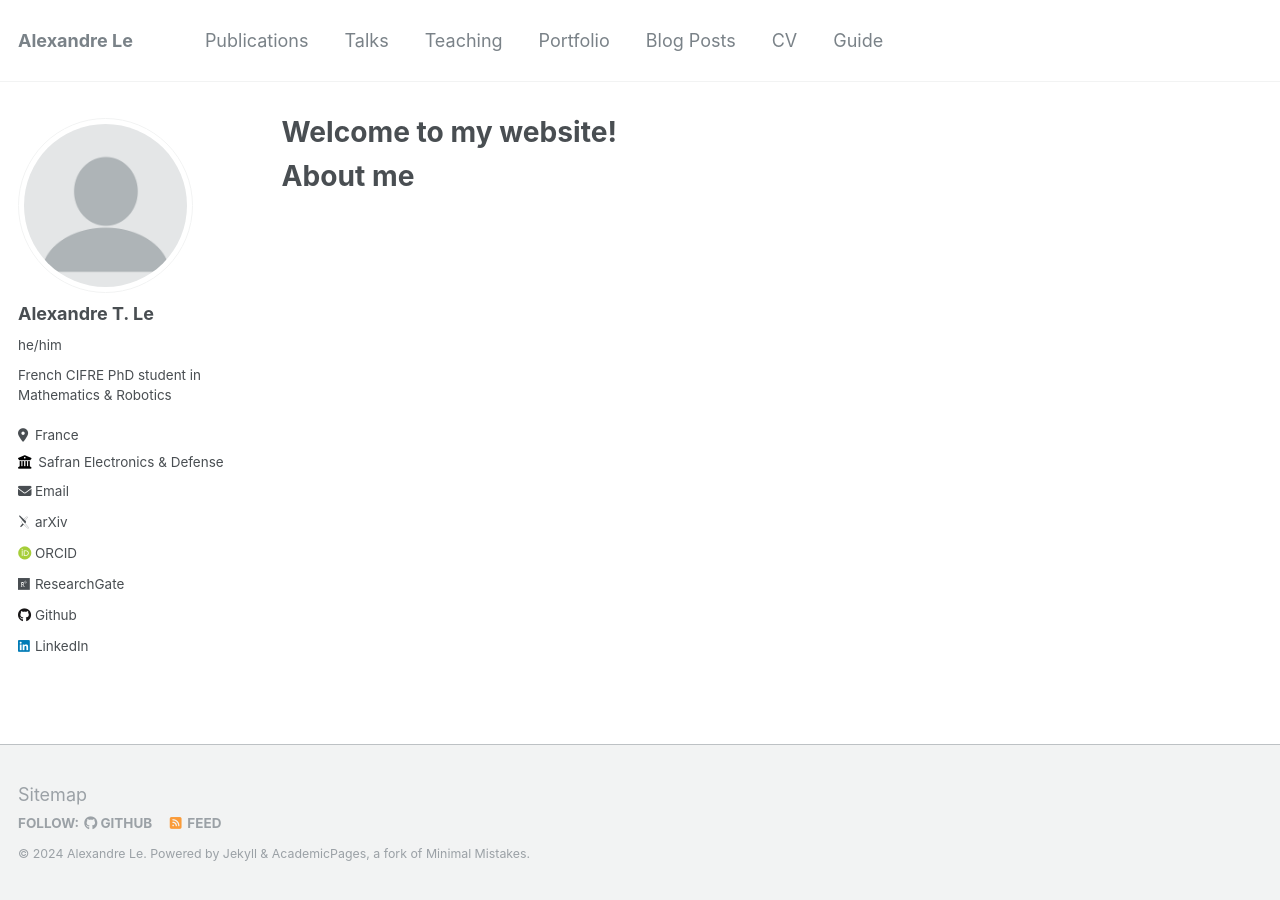
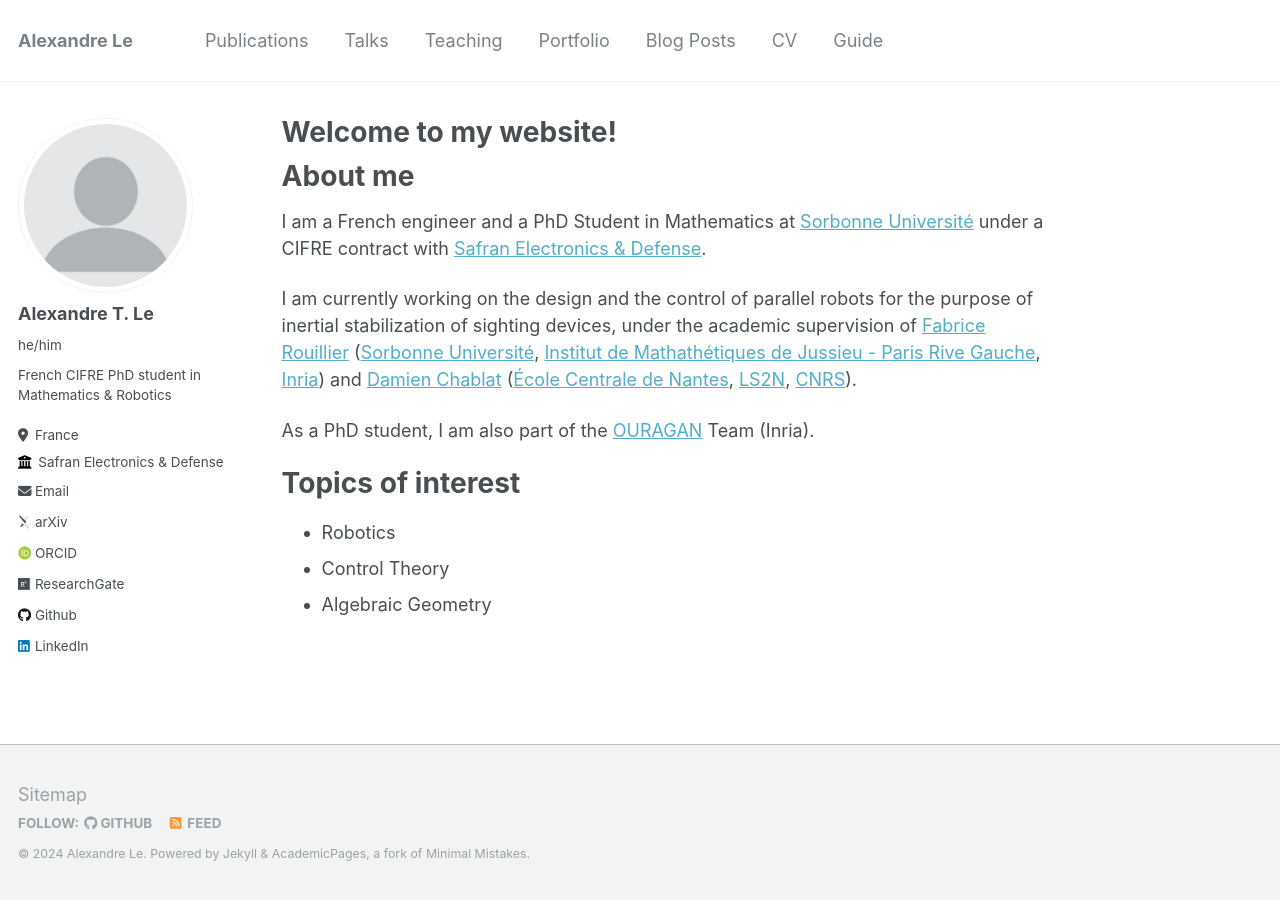
Before and after one commit to alexandre-tle/alexandre-tle.github.io, a Jekyll site: the page built from _pages/about.md, in a window 1280 px wide. Built offline with Jekyll 4.4.1, drawn with Linux system fonts in a browser that asks for light colours; some web fonts are replaced.

Commit message:
Update about.md

```diff
--- a/_pages/about.md
+++ b/_pages/about.md
@@ -9,3 +9,17 @@ redirect_from:
 
 About me
 ======
+
+I am a French engineer and a PhD Student in Mathematics at [Sorbonne Université](https://www.sorbonne-universite.fr/en) under a CIFRE contract with [Safran Electronics & Defense](https://www.safran-group.com/companies/safran-electronics-defense).
+
+I am currently working on the design and the control of parallel robots for the purpose of inertial stabilization of sighting devices, under the academic supervision of [Fabrice Rouillier](https://who.rocq.inria.fr/Fabrice.Rouillier/index.php) ([Sorbonne Université](https://www.sorbonne-universite.fr/en), [Institut de Mathathétiques de Jussieu - Paris Rive Gauche](https://www.imj-prg.fr/), [Inria](https://www.inria.fr/en)) and [Damien Chablat](https://pagesperso.ls2n.fr/~chablat-d/) ([École Centrale de Nantes](https://www.ec-nantes.fr/english-version?l=1), [LS2N](https://www.ls2n.fr), [CNRS](https://www.cnrs.fr/en)).
+
+As a PhD student, I am also part of the [OURAGAN](https://www.inria.fr/en/ouragan) Team (Inria).
+
+
+Topics of interest
+======
+
+* Robotics
+* Control Theory
+* Algebraic Geometry
```
